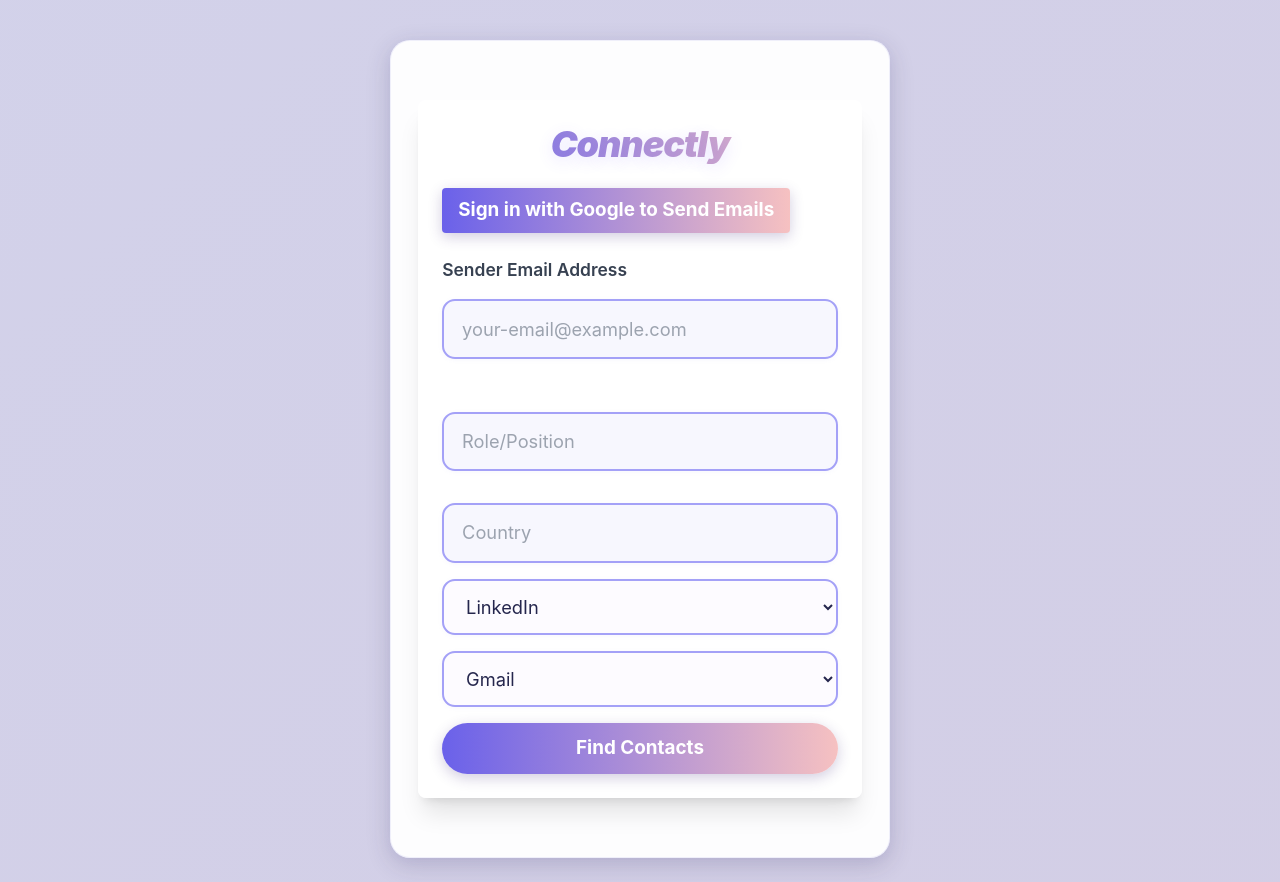
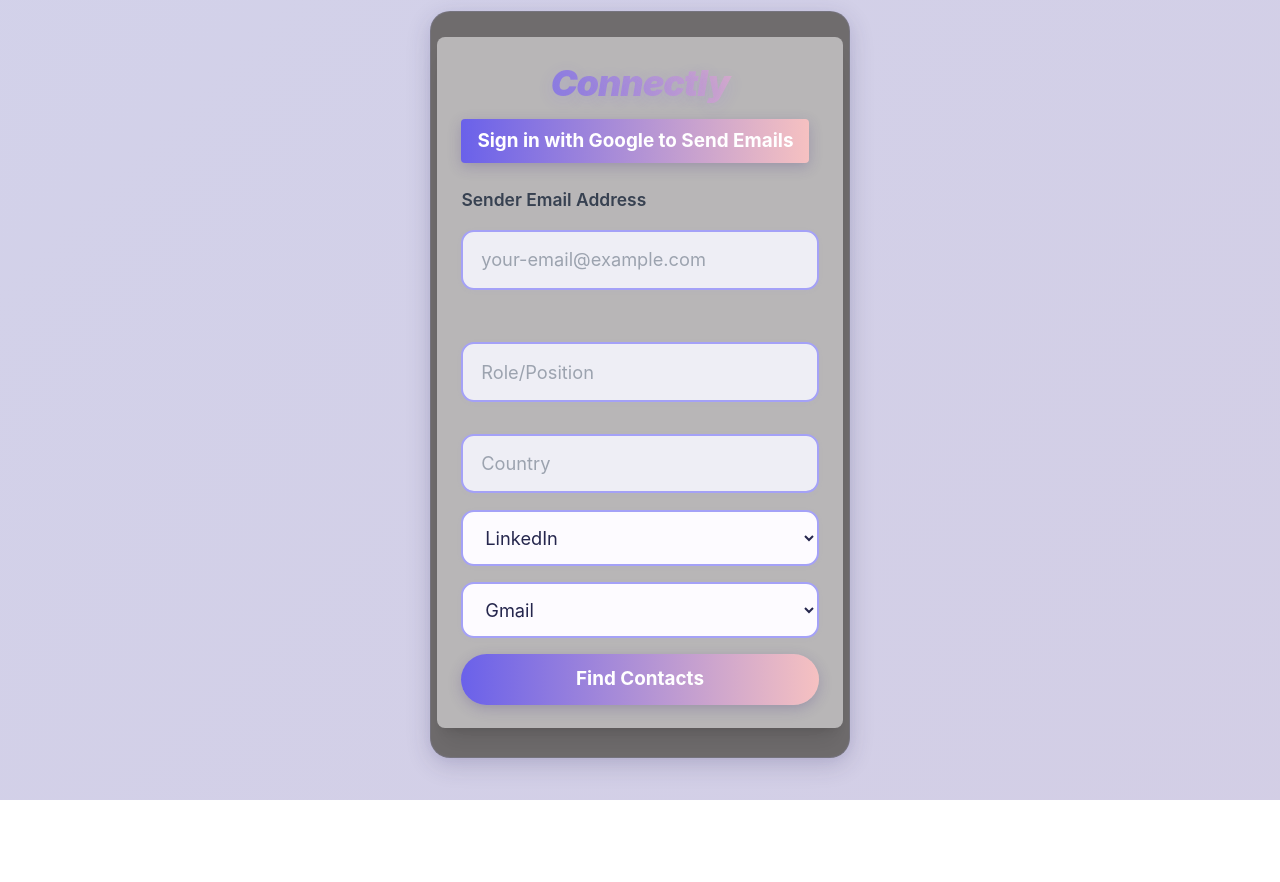
Before and after one commit to Aastha59/Connectly-f, a React (Create React App) app: page / in a window 1280 px wide. After the commit the page ends 800 px from the top, so only its background shows below. Built offline with nearby package versions, Linux system fonts and the light colour scheme.

Commit message:
commit it

```diff
--- a/src/App.css
+++ b/src/App.css
@@ -210,16 +210,17 @@ body {
 }
 
 #root > div {
-  max-width: 500px;
-  margin: 2.5rem auto 1.5rem auto;
-  padding: 1.2rem 1.7rem;
-  background: rgba(255,255,255,0.95);
+  max-width: 420px;
+  margin: 0.7rem auto 0.8rem auto;
+  padding: 0.3rem 0.4rem;
+  background: rgba(106, 103, 103, 0.95);
   border-radius: 20px;
   box-shadow: 0 7px 25px rgba(40,36,78,0.19), 0 2px 8px rgba(174,171,245,0.11);
   backdrop-filter: blur(10px);
   border: 1.5px solid rgba(160,158,229,0.15);
   animation: enter-float 1s cubic-bezier(.73,-0.11,.34,1.3);
   transition: box-shadow 0.3s, transform 0.3s;
+  padding-bottom: 0.5rem;
 }
 
 @keyframes enter-float {
--- a/src/Pages/Home.jsx
+++ b/src/Pages/Home.jsx
@@ -140,9 +140,9 @@ function Home() {
   };
 
   return (
-    <div className="min-h-screen flex flex-col items-center bg-gradient-to-r from-blue-500 via-purple-500 to-pink-500 animate-gradient">
-      <div className="bg-white bg-opacity-90 rounded-lg shadow-xl p-6 mt-10 mb-10 w-full max-w-5xl">
-        <h1 className="text-4xl font-bold mb-6 text-center text-indigo-700"><i><b>Connectly</b></i></h1>
+    <div className="min-h-screen-80vh flex flex-col items-center bg-gradient-to-r from-blue-500 via-purple-500 to-pink-500 animate-gradient">
+      <div className="bg-white bg-opacity-50 rounded-lg shadow-xl p-6 mt-5 mb-5 w-full max-w-4xl">
+        <h1 className="text-4xl font-bold mb-4 mt-0.5 text-center text-indigo-700"><i><b>Connectly</b></i></h1>
 
         {!googleToken ? (
           <button
```
